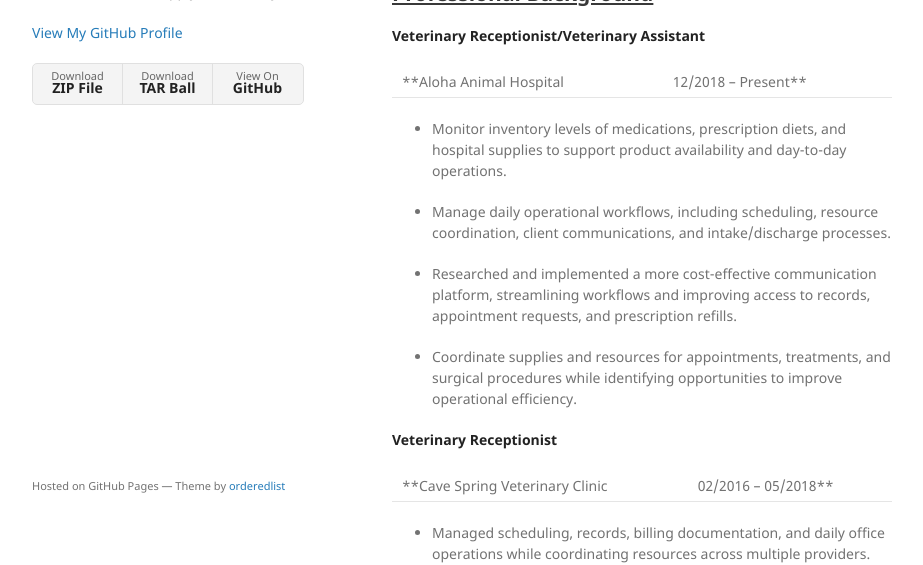
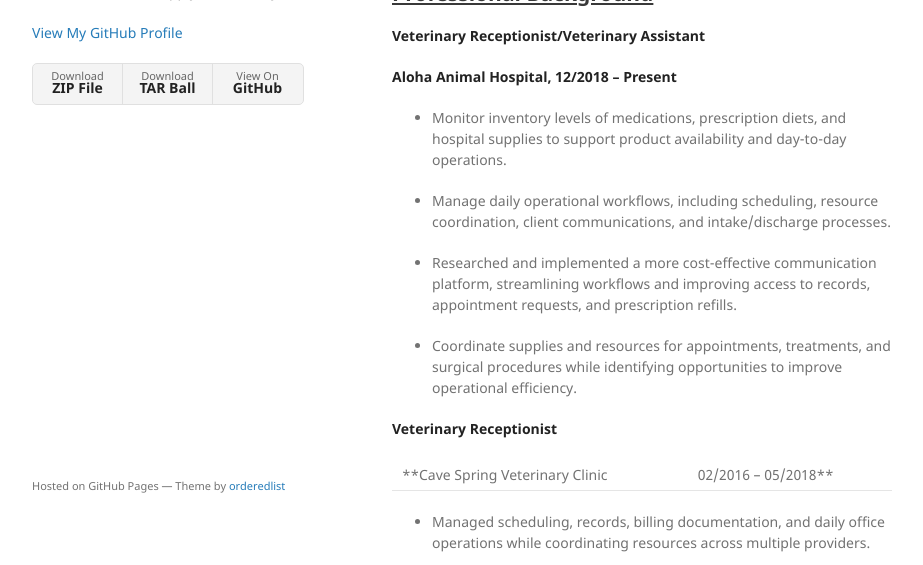
Before and after one commit to smmittman/smmittman.github.io, a Jekyll site: the page built from index.md, in a window 1280 px wide and 900 px high, cut to the strip 335-900 px from the top of the window. Shown: the whole strip, without its empty margins (178-1101 px from the left). Built offline with Jekyll 4.4.1, drawn with Linux system fonts in a browser that asks for light colours; our own code applies the rules of GitHub Pages for plain Markdown files.

Commit message:
Fix formatting in professional background section

```diff
--- a/index.md
+++ b/index.md
@@ -11,7 +11,7 @@ _"Opportunities don't happen. You create them." — Chris Grosser_
 
 **Veterinary Receptionist/Veterinary Assistant**
 
-**Aloha Animal Hospital | 12/2018 – Present**
+**Aloha Animal Hospital, 12/2018 – Present**
 
   - Monitor inventory levels of medications, prescription diets, and hospital supplies to support product availability and day-to-day operations.
 
```
